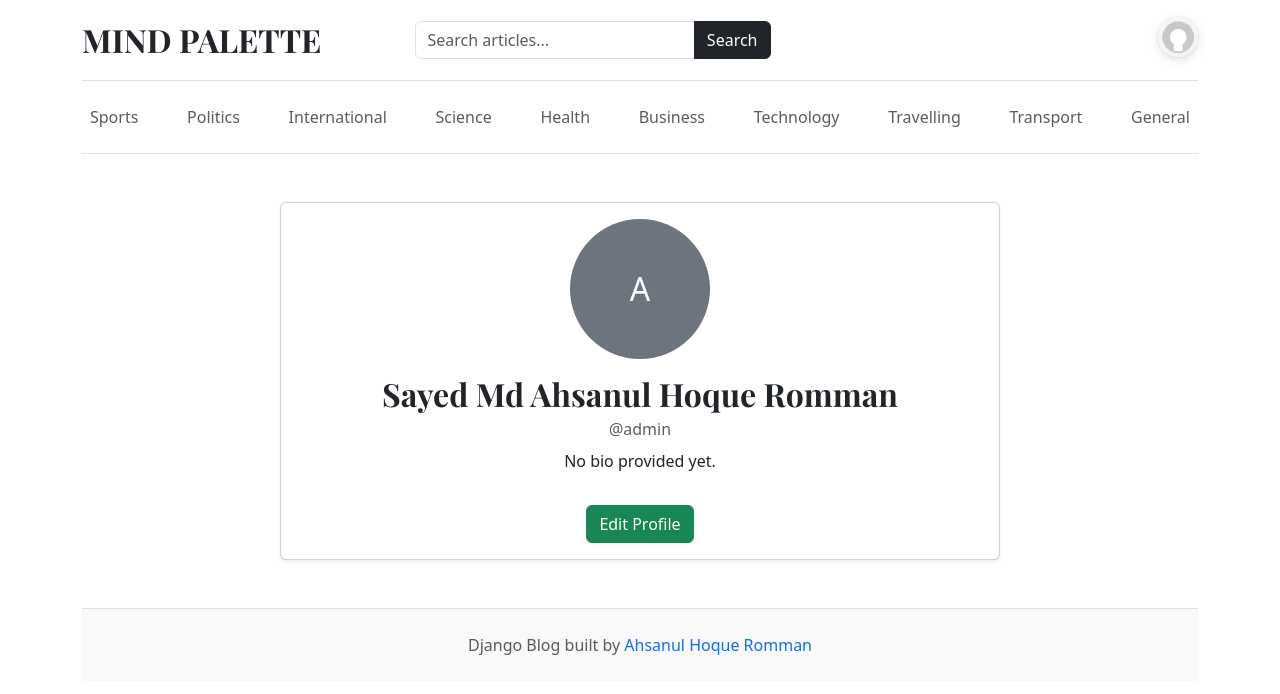
After one commit to AhsanulHoqueRomman/MindPalette, a Django app: page /profile/ in a window 1280 px wide. The commit adds this page. Shown: the top 694 px of the page. Run offline with Django 5.2, Linux system fonts and the light colour scheme; a user stored in the database is signed in; data comes from the database, SQL or seed files in the repository; both versions use the stored data as it was after the commit; some libraries are stand-ins or nearby versions.

Commit message:
Adding Profile and Edit profile feature in dropdown menu

```diff
--- a/MindPalette/settings.py
+++ b/MindPalette/settings.py
@@ -68,6 +68,7 @@ TEMPLATES = [
                 'django.contrib.messages.context_processors.messages',
                 'blogs.context_processors.get_categories',
                 'blogs.context_processors.get_SocialLinks',
+                'blogs.context_processors.get_profile',
             ],
         },
     },
--- a/MindPalette/urls.py
+++ b/MindPalette/urls.py
@@ -31,6 +31,8 @@ urlpatterns = [
     path('register/', views.register, name='register'),
     path('login/', views.login, name='login'),
     path('logout/', views.logout, name='logout'),
+    path('profile/', views.profile, name='profile'),
+    path('profile/edit/', views.edit_profile, name='edit_profile'),
 
     #Dashboard
     path('dashboard/', include('dashboards.urls')),
--- a/MindPalette/views.py
+++ b/MindPalette/views.py
@@ -1,9 +1,10 @@
 from django.shortcuts import render, redirect
 from django.http import HttpResponse
-from blogs.models import Category, Blog
+from blogs.models import Category, Blog, Profile
 from about.models import About
-from .forms import RegistrationForm
+from .forms import RegistrationForm, UserUpdateForm, ProfileUpdateForm
 from django.contrib import auth
+from django.contrib.auth.decorators import login_required
 from django.contrib.auth.forms import AuthenticationForm
 from django.core.paginator import Paginator
 
@@ -32,8 +33,9 @@ def register(request):
     if request.method =='POST':
         form = RegistrationForm(request.POST)
         if form.is_valid():
-            form.save()
-            return redirect('register')
+            user = form.save()
+            Profile.objects.get_or_create(user=user)
+            return redirect('login')
         else:
             return(form.errors)
     else:
@@ -42,6 +44,37 @@ def register(request):
         'form' : form,
     }
     return render(request, 'register.html', context)
+
+
+@login_required
+def profile(request):
+    profile, _ = Profile.objects.get_or_create(user=request.user)
+    context = {
+        'profile': profile,
+    }
+    return render(request, 'profile.html', context)
+
+
+@login_required
+def edit_profile(request):
+    profile, _ = Profile.objects.get_or_create(user=request.user)
+    if request.method == 'POST':
+        user_form = UserUpdateForm(request.POST, instance=request.user)
+        profile_form = ProfileUpdateForm(request.POST, request.FILES, instance=profile)
+        if user_form.is_valid() and profile_form.is_valid():
+            user_form.save()
+            profile_form.save()
+            return redirect('profile')
+    else:
+        user_form = UserUpdateForm(instance=request.user)
+        profile_form = ProfileUpdateForm(instance=profile)
+
+    context = {
+        'user_form': user_form,
+        'profile_form': profile_form,
+    }
+    return render(request, 'edit_profile.html', context)
+
 
 def login(request):
     if request.method =='POST':
--- a/blogs/admin.py
+++ b/blogs/admin.py
@@ -1,5 +1,5 @@
 from django.contrib import admin
-from .models import Category,Blog, Comment
+from .models import Category, Blog, Comment, Profile
 
 # Register your models here.
 
@@ -12,3 +12,4 @@ class BlogAdmin(admin.ModelAdmin):
 admin.site.register(Category)
 admin.site.register(Blog, BlogAdmin)
 admin.site.register(Comment)
+admin.site.register(Profile)
--- a/blogs/context_processors.py
+++ b/blogs/context_processors.py
@@ -1,4 +1,4 @@
-from .models import Category
+from .models import Category, Profile
 from about.models import SocialLinks
 
 def get_categories(request):
@@ -9,3 +9,9 @@ def get_categories(request):
 def get_SocialLinks(request):
     social_links = SocialLinks.objects.all()
     return dict(social_links = social_links)
+
+def get_profile(request):
+    profile = None
+    if request.user.is_authenticated:
+        profile, _ = Profile.objects.get_or_create(user=request.user)
+    return dict(profile=profile)
--- a/blogs/models.py
+++ b/blogs/models.py
@@ -1,5 +1,7 @@
 from django.db import models
 from django.contrib.auth.models import User
+from django.db.models.signals import post_save
+from django.dispatch import receiver
 
 # Create your models here.
 
@@ -49,3 +51,28 @@ class Comment(models.Model):
 
     def __str__(self):
         return self.comment
+
+
+class Profile(models.Model):
+    user = models.OneToOneField(User, on_delete=models.CASCADE)
+    profile_picture = models.ImageField(upload_to='profiles/%Y/%m/%d/', blank=True, null=True)
+    bio = models.TextField(blank=True, null=True)
+    github = models.URLField(blank=True, null=True)
+    linkedin = models.URLField(blank=True, null=True)
+    website = models.URLField(blank=True, null=True)
+    created_at = models.DateTimeField(auto_now_add=True)
+    updated_at = models.DateTimeField(auto_now=True)
+
+    def __str__(self):
+        return f"Profile for {self.user.username}"
+
+
+@receiver(post_save, sender=User)
+def create_user_profile(sender, instance, created, **kwargs):
+    if created:
+        Profile.objects.create(user=instance)
+
+
+@receiver(post_save, sender=User)
+def save_user_profile(sender, instance, **kwargs):
+    instance.profile.save()
--- a/static/css/blog.css
+++ b/static/css/blog.css
@@ -68,3 +68,114 @@ h1, h2, h3, h4, h5, h6 {
 .blog-footer p:last-child {
   margin-bottom: 0;
 }
+
+/* Avatar profile dropdown */
+.navbar-avatar {
+  width: 40px !important;
+  height: 40px !important;
+  min-width: 40px !important;
+  min-height: 40px !important;
+  padding: 0 !important;
+  border-radius: 50% !important;
+  overflow: hidden !important;
+  display: inline-flex !important;
+  align-items: center !important;
+  justify-content: center !important;
+  transition: transform 0.2s ease, box-shadow 0.2s ease;
+  box-shadow: 0 0 0 1px rgba(0, 0, 0, 0.05), 0 3px 10px rgba(0, 0, 0, 0.12);
+}
+
+.navbar-avatar:hover,
+.navbar-avatar:focus {
+  transform: scale(1.05);
+  box-shadow: 0 8px 24px rgba(0, 0, 0, 0.16);
+}
+
+.navbar-avatar::after {
+  margin-left: 0.35rem;
+}
+
+.avatar-img {
+  width: 40px !important;
+  height: 40px !important;
+  max-width: 40px !important;
+  max-height: 40px !important;
+  object-fit: cover;
+  display: block;
+  border-radius: 50%;
+}
+
+.dropdown-toggle.navbar-avatar {
+  width: 40px !important;
+  height: 40px !important;
+  min-width: 40px !important;
+  min-height: 40px !important;
+  padding: 0 !important;
+  border: none !important;
+  background: transparent !important;
+  display: inline-block !important;
+}
+
+.dropdown-toggle.navbar-avatar::after {
+  display: none !important;
+}
+
+.avatar-dropdown {
+  min-width: 210px;
+  border-radius: 0.75rem;
+  padding: 0.35rem 0;
+}
+
+.avatar-dropdown .dropdown-item {
+  padding: 0.75rem 1.25rem;
+}
+
+.avatar-dropdown .dropdown-item.text-danger:hover,
+.avatar-dropdown .dropdown-item.text-danger:focus {
+  background: rgba(220, 53, 69, 0.08);
+}
+
+/* Force avatar and toggle sizing */
+.dropdown-toggle.navbar-avatar,
+.dropdown-toggle.navbar-avatar img {
+  width: 40px !important;
+  height: 40px !important;
+}
+
+.dropdown-toggle.navbar-avatar {
+  display: inline-flex !important;
+  align-items: center !important;
+  justify-content: center !important;
+  padding: 0 !important;
+  background: transparent !important;
+  border: none !important;
+  line-height: 0 !important;
+}
+
+.dropdown-toggle.navbar-avatar::after {
+  display: none !important;
+}
+
+.avatar-img {
+  width: 40px !important;
+  height: 40px !important;
+  max-width: 40px !important;
+  max-height: 40px !important;
+  object-fit: cover;
+  display: block;
+  border-radius: 50%;
+}
+
+/* Global link hover styling */
+a,
+.nav a,
+.dropdown-item {
+  transition: color 0.2s ease, opacity 0.2s ease;
+}
+
+a:hover,
+.nav a:hover,
+.dropdown-item:hover {
+  opacity: 0.8;
+  text-decoration: none;
+}
--- a/templates/base.html
+++ b/templates/base.html
@@ -87,7 +87,7 @@
 
                 <!-- Auth Buttons -->
 
-                <div class="col-lg-4 col-md-4 col-12 d-flex justify-content-md-end justify-content-start">
+                <div class="col-lg-4 col-md-4 col-12 d-flex justify-content-md-end justify-content-start align-items-center">
                     {% if not user.is_authenticated %}
                     <a class="btn btn-success me-2"
                        href="{% url 'login' %}">
@@ -104,10 +104,37 @@
                     </a>
 
                     {% else %}
-                    <span><a class="btn btn-primary" href="{% url "dashboard" %}">Dashboard</a></span>
-                    &emsp;
-                    <span><a class="btn btn-danger" href="{% url "logout" %}">Logout</a></span>
-
+                    <div class="dropdown">
+                        <a class="navbar-avatar dropdown-toggle"
+                           href="#"
+                           role="button"
+                           id="profileDropdown"
+                           data-bs-toggle="dropdown"
+                           aria-expanded="false"
+                           style="padding: 0;">
+                            <img src="{% if profile and profile.profile_picture %}{{ profile.profile_picture.url }}{% else %}{% static 'images/default-avatar.png' %}{% endif %}"
+                                 alt="{{ user.username }}"
+                                 class="avatar-img">
+                        </a>
+                        <ul class="dropdown-menu dropdown-menu-end shadow avatar-dropdown"
+                            aria-labelledby="profileDropdown">
+                            <li>
+                                <a class="dropdown-item" href="{% url 'profile' %}">My Profile</a>
+                            </li>
+                            <li>
+                                <a class="dropdown-item" href="{% url 'edit_profile' %}">Edit Profile</a>
+                            </li>
+                            <li>
+                                <a class="dropdown-item" href="{% url 'dashboard' %}">Dashboard</a>
+                            </li>
+                            <li>
+                                <hr class="dropdown-divider">
+                            </li>
+                            <li>
+                                <a class="dropdown-item text-danger" href="{% url 'logout' %}">Logout</a>
+                            </li>
+                        </ul>
+                    </div>
                     {% endif %}
 
                 </div>
--- /dev/null
+++ b/templates/profile.html
@@ -0,0 +1,48 @@
+{% extends 'base.html' %}
+
+{% block content %}
+{% load crispy_forms_tags %}
+
+<div class="container my-5">
+    <div class="row justify-content-center">
+        <div class="col-md-8">
+            <div class="card shadow-sm">
+                <div class="card-body text-center">
+                    {% if profile.profile_picture %}
+                        <img src="{{ profile.profile_picture.url }}"
+                             class="rounded-circle mb-3"
+                             style="width: 140px; height: 140px; object-fit: cover;">
+                    {% else %}
+                        <div class="rounded-circle bg-secondary text-white d-inline-flex align-items-center justify-content-center mb-3"
+                             style="width: 140px; height: 140px; font-size: 2rem;">
+                            {{ profile.user.username|slice:":1"|upper }}
+                        </div>
+                    {% endif %}
+
+                    <h2 class="mb-1">{{ profile.user.get_full_name|default:profile.user.username }}</h2>
+                    <p class="text-muted mb-2">@{{ profile.user.username }}</p>
+
+                    <p class="mb-3">{{ profile.bio|default:'No bio provided yet.' }}</p>
+
+                    <div class="d-flex justify-content-center gap-2 flex-wrap mb-3">
+                        {% if profile.github %}
+                        <a href="{{ profile.github }}" target="_blank" class="btn btn-outline-dark">GitHub</a>
+                        {% endif %}
+                        {% if profile.linkedin %}
+                        <a href="{{ profile.linkedin }}" target="_blank" class="btn btn-outline-dark">LinkedIn</a>
+                        {% endif %}
+                        {% if profile.website %}
+                        <a href="{{ profile.website }}" target="_blank" class="btn btn-outline-dark">Website</a>
+                        {% endif %}
+                    </div>
+
+                    <div>
+                        <a class="btn btn-success" href="{% url 'edit_profile' %}">Edit Profile</a>
+                    </div>
+                </div>
+            </div>
+        </div>
+    </div>
+</div>
+
+{% endblock %}
```
Also changed, not shown: MindPalette/forms.py (+17 -1 lines), templates/edit_profile.html (added, +35 -0 lines), blogs/migrations/0007_profile.py (added), db.sqlite3, static/images/default-avatar.png (added).
